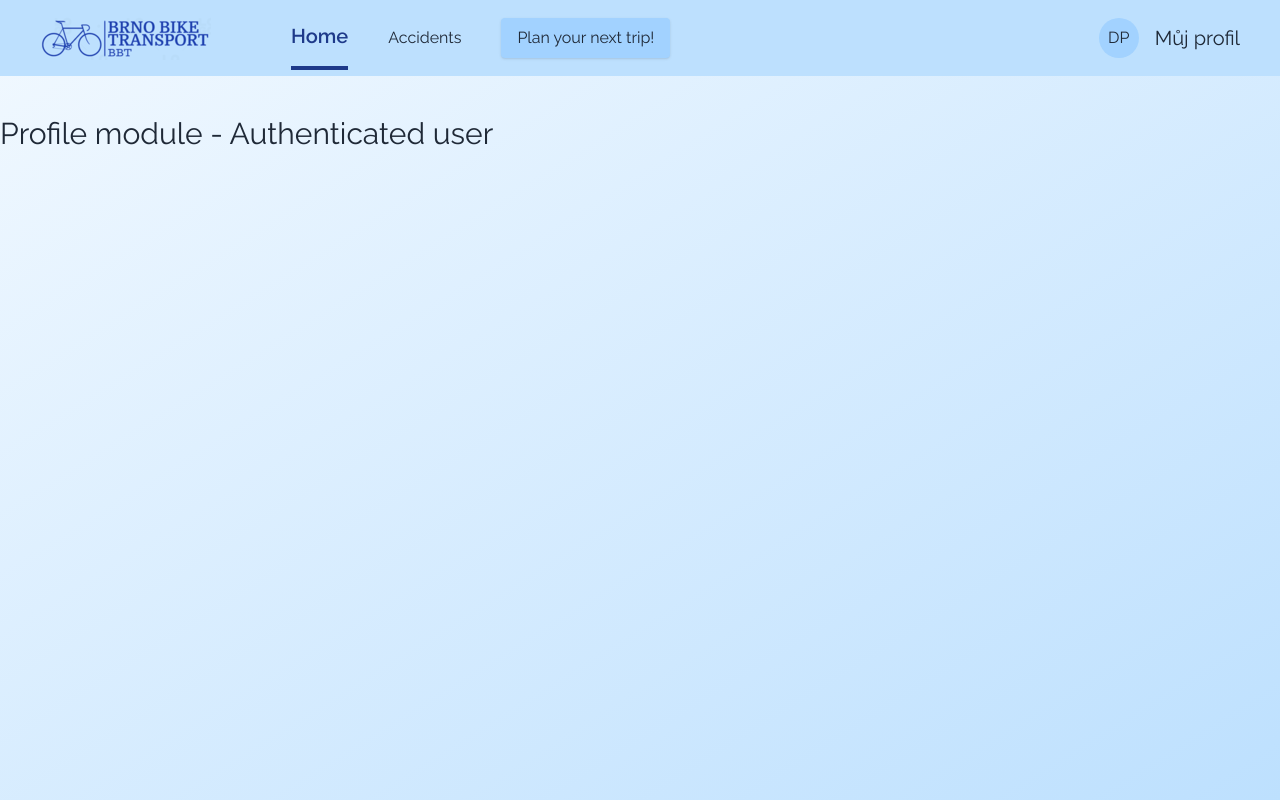
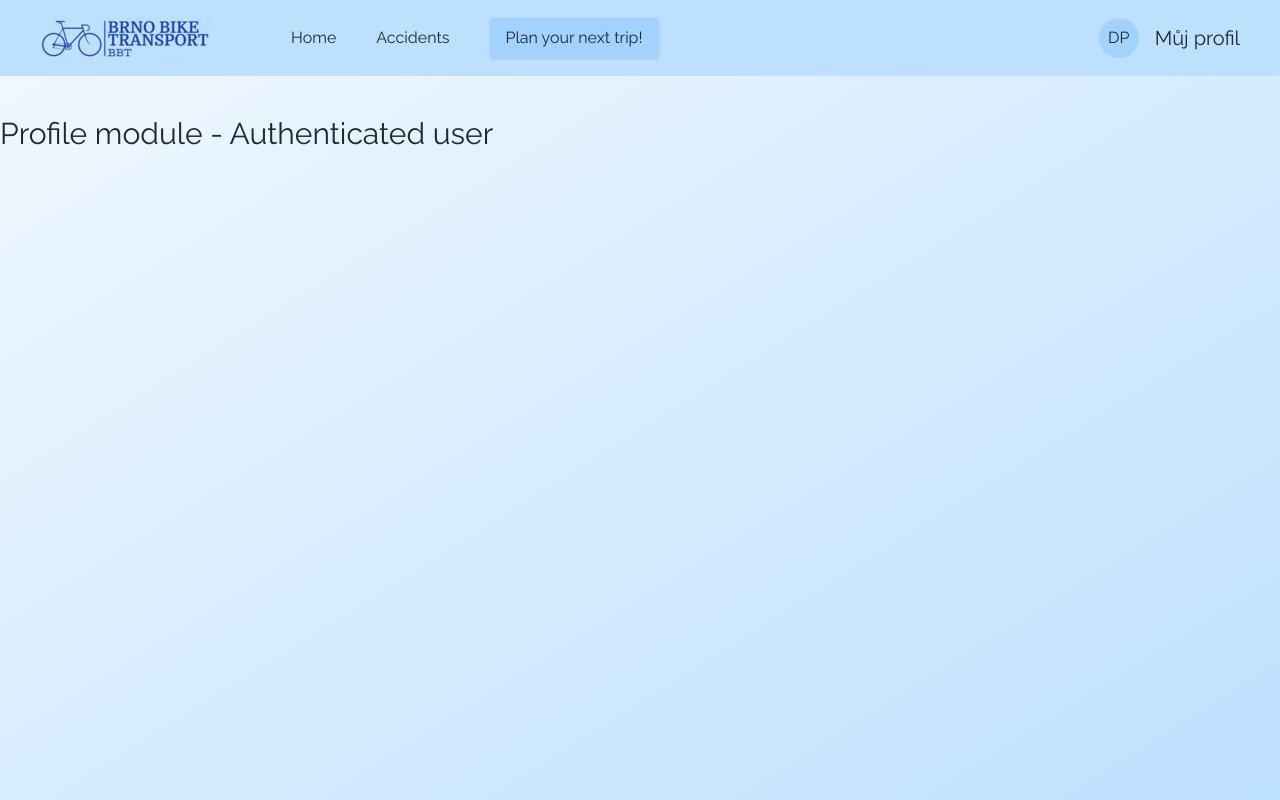
Before and after one commit to kamilfnukal/BTA, a Next.js app: page /auth/profile in a window 1280 px wide. Built offline with nearby package versions, Linux system fonts and the light colour scheme.

Commit message:
XD NAVLINK

```diff
--- a/package.json
+++ b/package.json
@@ -12,6 +12,7 @@
     "@headlessui/react": "^1.7.4",
     "@tanstack/react-query": "^4.16.1",
     "axios": "^1.1.3",
+    "classnames": "^2.3.2",
     "clsx": "^1.2.1",
     "daisyui": "^2.40.1",
     "next": "13.0.3",
--- /dev/null
+++ b/src/components/atoms/NavLink.tsx
@@ -0,0 +1,38 @@
+import React, { Children } from 'react'
+import { useRouter } from 'next/router'
+import cx from 'classnames'
+import Link, { LinkProps } from 'next/link'
+
+type NavLinkProps = React.PropsWithChildren<LinkProps> & {
+  activeClassName?: string
+}
+
+export const NavLink = ({
+  children,
+  activeClassName = 'text-blue-900 text-xl font-semibold border-b-4 border-b-blue-900 h-full flex items-center py-4',
+  ...props
+}: NavLinkProps) => {
+  const { asPath } = useRouter()
+  const child = Children.only(children) as React.ReactElement
+  const childClassName = child.props.className || ''
+
+  const isActive = asPath === props.href || asPath === props.as
+
+  if (isActive) {
+    return (
+      <div className="text-blue-900 text-xl font-semibold border-b-4 border-b-blue-900 h-full flex items-center py-4">
+        {child}
+      </div>
+    )
+  }
+
+  const className = cx(childClassName, { [activeClassName]: isActive })
+
+  return (
+    <Link {...props}>
+      {React.cloneElement(child, {
+        className: className || null
+      })}
+    </Link>
+  )
+}
--- a/src/components/layouts/BaseLayout.tsx
+++ b/src/components/layouts/BaseLayout.tsx
@@ -1,8 +1,9 @@
 import { PropsWithChildren } from 'react'
 import Image from 'next/image'
 import LOGO from '../../../public/BBT_logo-b.png'
+import { signOut } from 'next-auth/react'
+import { NavLink } from '../atoms/NavLink'
 import Link from 'next/link'
-import { signOut } from 'next-auth/react'
 
 const BaseLayout: React.FC<PropsWithChildren> = ({ children }) => {
   return (
@@ -11,14 +12,20 @@ const BaseLayout: React.FC<PropsWithChildren> = ({ children }) => {
         <Image src={LOGO} alt="" className="mx-10 py-4" />
         <ul className="flex items-center space-x-10 container mx-auto px-10 grow">
           {/* Selected link */}
-          <li className="text-blue-900 text-xl font-semibold border-b-4 border-b-blue-900 h-full flex items-center py-4">
-            <Link href="/auth/home">Home</Link>
+          <li>
+            <NavLink href="/auth/home">
+              <>Home</>
+            </NavLink>
           </li>
           <li>
-            <Link href="/auth/accidents/history">Accidents</Link>
+            <NavLink href="/auth/accidents/history">
+              <>Accidents</>
+            </NavLink>
           </li>
           <li className="bg-lightblue rounded px-4 py-2 shadow hover:shadow-md hover:cursor-pointer">
-            <Link href="/auth/accidents/plan-trip">Plan your next trip!</Link>
+            <NavLink href="/auth/accidents/plan-trip">
+              <>Plan your next trip!</>
+            </NavLink>
           </li>
         </ul>
 
```
Also changed, not shown: 1 other file (tests, documents, lock files or other folders).
